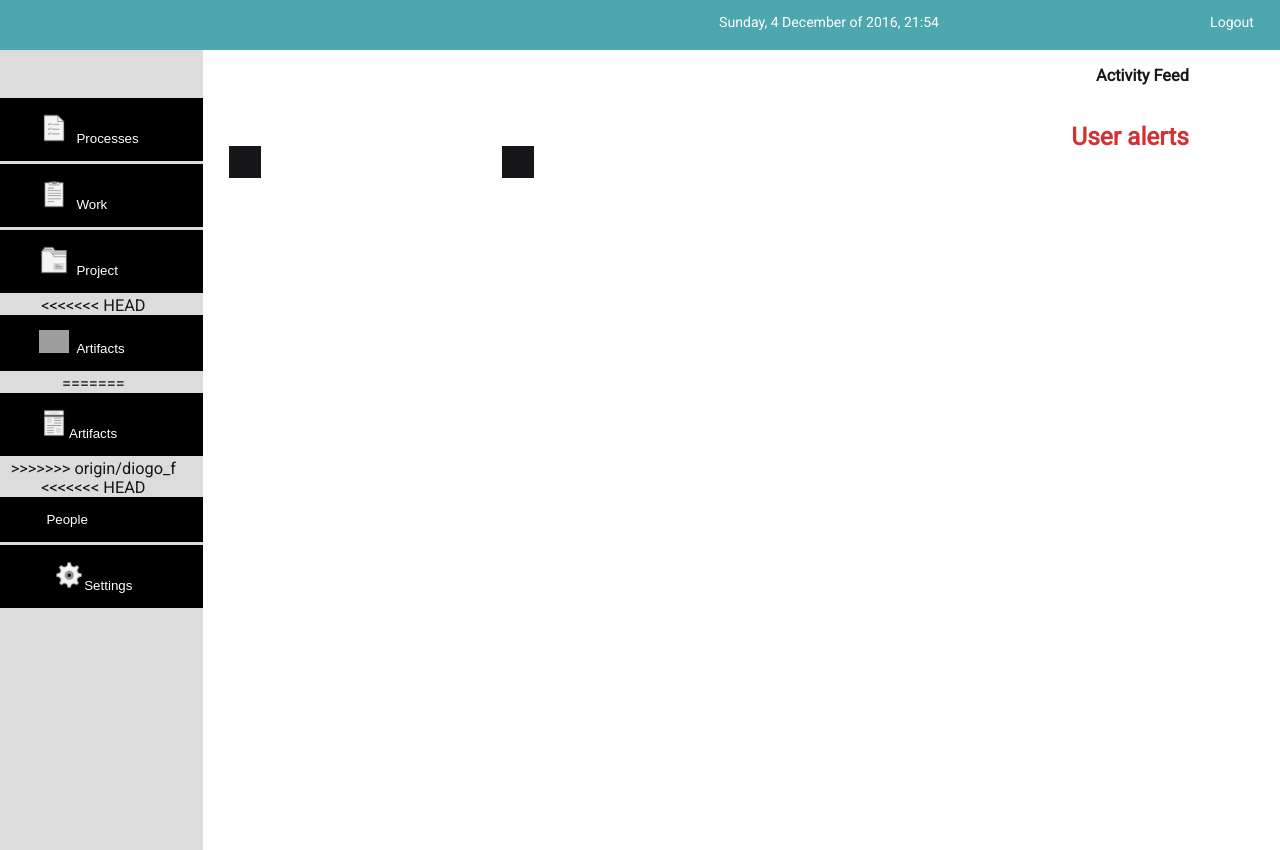
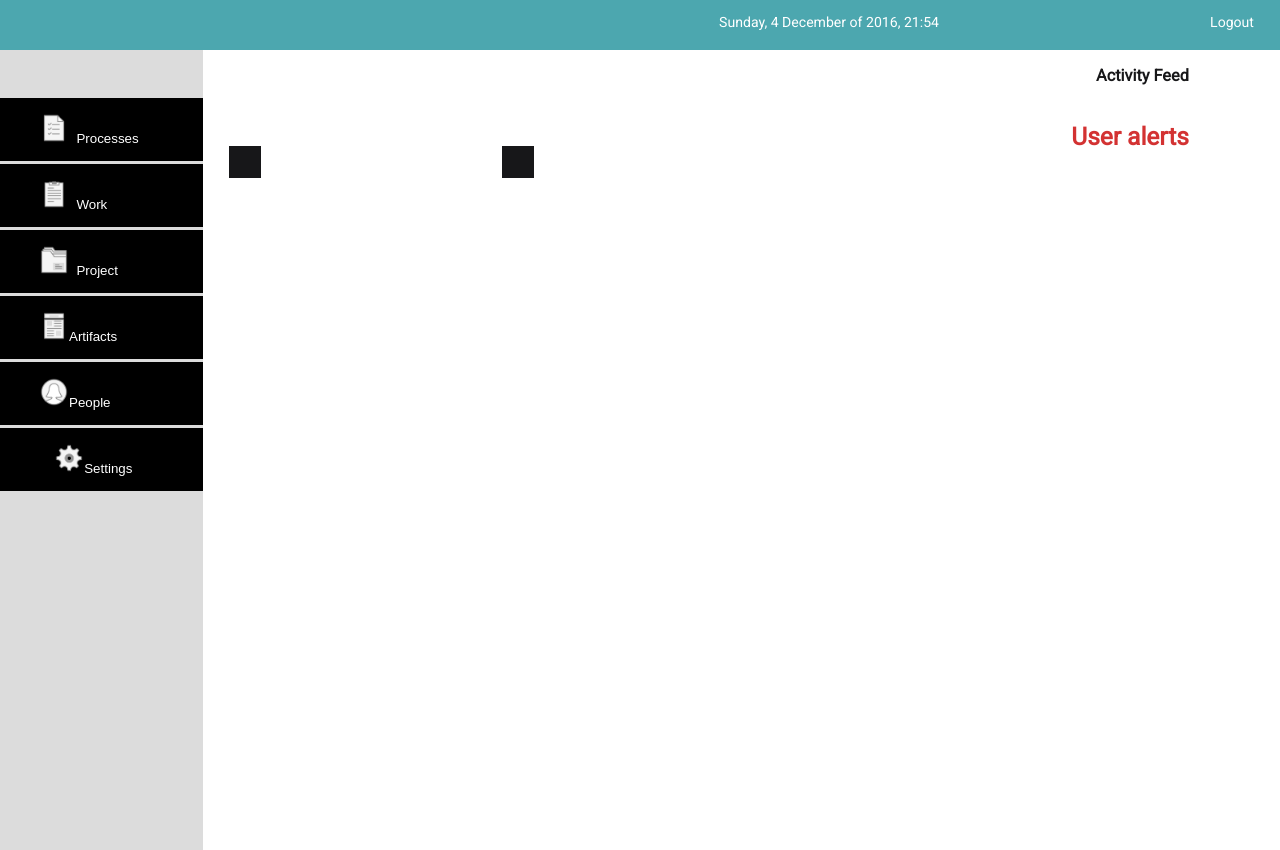
Before and after one commit to afvc/ES, a Flask app: template app/templates/index.html in a window 1280 px wide. Run offline with Flask 2, Linux system fonts and the light colour scheme; the template is opened without the code that fills it, so the values that code supplies are empty; style sheets or scripts are compiled from the project's sources; grey boxes are pictures that could not be loaded.

Commit message:
correcting conflicts

```diff
--- a/app/templates/index.html
+++ b/app/templates/index.html
@@ -141,11 +141,9 @@ NAV_TOPO
 
 
 
-<<<<<<< HEAD
-                <button class="drop-click-btn btn-default margin-bottom-small openart"><img src="../static/assets/images/" class="icon">&nbsp;&nbsp;Artifacts</button>
-=======
+
                 <button class="drop-click-btn btn-default margin-bottom-small openart"><img src="../static/assets/images/artifacts.png" class="icon">Artifacts</button>
->>>>>>> origin/diogo_f
+
 
 
                 <!-- ————————— Botoes secundários —————————-->
@@ -160,20 +158,7 @@ NAV_TOPO
 
 
                 <!--———————————————————————————————————-—————————————————————————-->
-<<<<<<< HEAD
 
-                <button class="drop-click-btn margin-bottom-small btn-default openppl">&nbsp;&nbsp;People</button>
-
-
-                <button class="drop-click-btn margin-bottom-small btn-default viewppl"> <a id="members" href="{{ url_for('views.members') }}"> Members </a> </button>
-
-
-                <script type="text/javascript">
-                    var reply_click = function () {
-                        if (document.getElementById("project").firstChild.data == 'CHOOSE PROJECT') {
-                            alert("ERROR - Please choose a project first!");
-                            return false
-=======
 
                 <button class="drop-click-btn btn-default margin-bottom-small"><img src="../static/assets/images/people.png" class="icon">People</button>
 
@@ -198,7 +183,7 @@ NAV_TOPO
                                 alert("ERROR - Please choose a project first!");
                                 return false
                             }
->>>>>>> origin/diogo_f
+
                         }
                         document.getElementById('members').onclick = reply_click;
                     </script>
```
Also changed, not shown: app/templates/members.html (+1 -17 lines), app/templates/profile-inside.html (+2 -5 lines), app/hashtagRandom.db.
